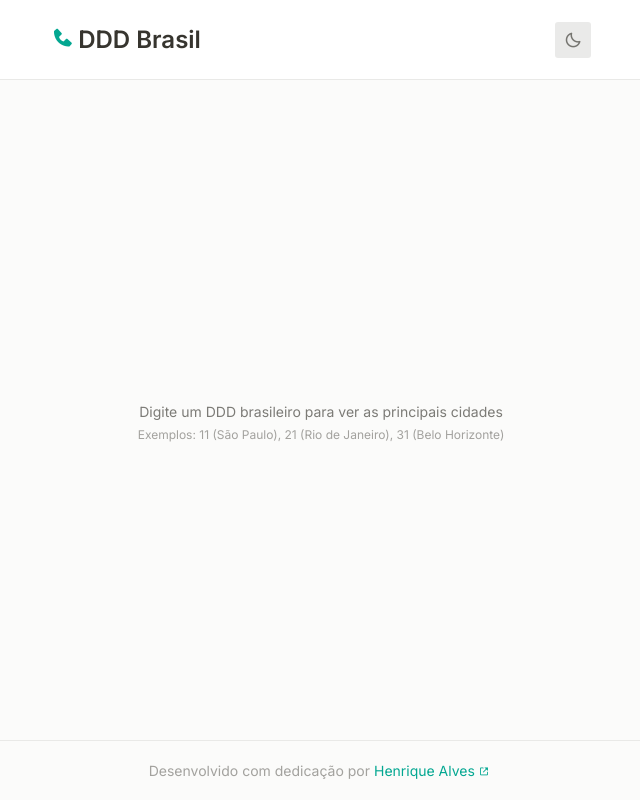
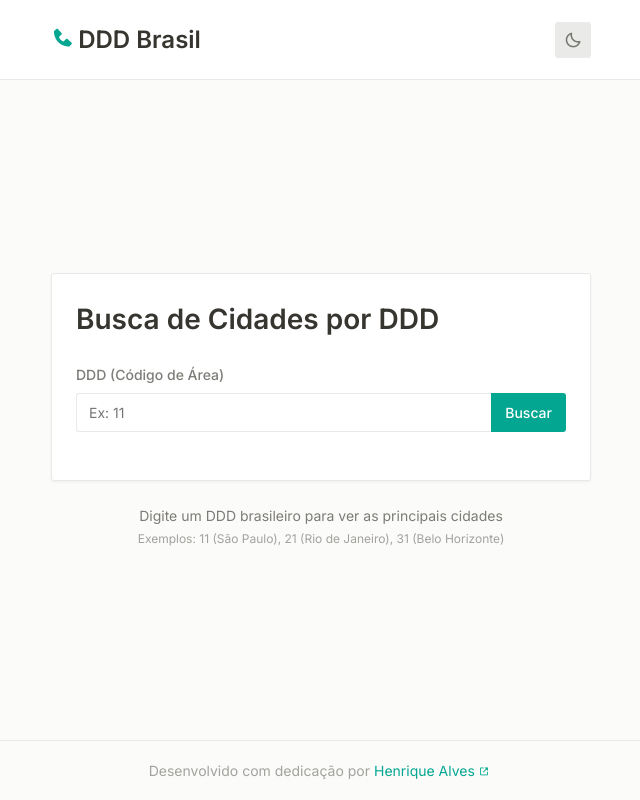
Before and after one commit to henrique013/ddd, a React (Vite) app: page / in a window 1280 px wide. Shown: the whole page, without its empty margins (319-959 px from the left). Built offline with nearby package versions, Linux system fonts and the light colour scheme.

Commit message:
add CityFinder component draft

```diff
--- /dev/null
+++ b/src/components/CityFinder/CityFinder.module.css
@@ -0,0 +1,81 @@
+.cityFinder {
+  background-color: var(--color-bg-secondary);
+  border-radius: 3px;
+  box-shadow: 0 1px 3px var(--color-shadow);
+  overflow: hidden;
+  border: 1px solid var(--color-border);
+  transition:
+    background-color 0.3s ease,
+    border-color 0.3s ease,
+    box-shadow 0.3s ease;
+  padding: 1.5rem;
+}
+
+.cityFinder h2 {
+  margin-bottom: 1.5rem;
+}
+
+.cityFinder :global(.formGroup) {
+  margin-bottom: 1.5rem;
+}
+
+.cityFinder :global(.dddLabel) {
+  display: block;
+  font-size: 0.875rem;
+  font-weight: 500;
+  margin-bottom: 0.5rem;
+  color: var(--color-text-secondary);
+  transition: color 0.3s ease;
+}
+
+.cityFinder :global(.inputGroup) {
+  display: flex;
+}
+
+.cityFinder :global(.dddInput) {
+  flex: 1;
+  padding: 0.625rem 0.75rem;
+  font-size: 0.875rem;
+  font-family: var(--font-family);
+  border: 1px solid var(--color-border);
+  border-right: none;
+  border-radius: 3px 0 0 3px;
+  outline: none;
+  transition:
+    border-color 0.3s ease,
+    background-color 0.3s ease,
+    color 0.3s ease;
+  color: var(--color-text-primary);
+  background-color: var(--color-bg-secondary);
+}
+
+.cityFinder :global(.dddInput:focus) {
+  border-color: var(--color-accent);
+}
+
+.cityFinder :global(.btn) {
+  padding: 0.625rem 0.875rem;
+  font-size: 0.875rem;
+  font-family: var(--font-family);
+  font-weight: 500;
+  background-color: var(--color-accent);
+  color: white;
+  border: none;
+  border-radius: 0 3px 3px 0;
+  cursor: pointer;
+}
+
+.cityFinder :global(.btn:hover) {
+  background-color: var(--color-accent--hover);
+}
+
+.cityFinder :global(.errorMessage) {
+  display: none;
+  margin-top: 0.5rem;
+  color: var(--color-error);
+  font-size: 0.75rem;
+}
+
+.cityFinder :global(.errorMessage.active) {
+  display: block;
+}
--- /dev/null
+++ b/src/components/CityFinder/CityFinder.tsx
@@ -0,0 +1,29 @@
+import styles from '@/components/CityFinder/CityFinder.module.css'
+
+function CityFinder() {
+  return (
+    <div className={styles.cityFinder}>
+      <h2>Busca de Cidades por DDD</h2>
+      <div className="formGroup">
+        <label htmlFor="dddInput" className="dddLabel">
+          DDD (Código de Área)
+        </label>
+        <div className="inputGroup">
+          <input
+            type="text"
+            id="dddInput"
+            className="dddInput"
+            placeholder="Ex: 11"
+            maxLength={2}
+            pattern="[0-9]*"
+            inputMode="numeric"
+          />
+          <button className="btn">Buscar</button>
+        </div>
+        <div className="errorMessage">Por favor, digite um DDD válido</div>
+      </div>
+    </div>
+  )
+}
+
+export default CityFinder
--- a/src/components/Main/Main.tsx
+++ b/src/components/Main/Main.tsx
@@ -1,9 +1,10 @@
 import styles from '@/components/Main/Main.module.css'
-
+import CityFinder from '@/components/CityFinder/CityFinder'
 function Main() {
   return (
     <main className={styles.main}>
       <div className="pageContainer">
+        <CityFinder />
         <div className="helperText">
           <p className="textMuted">Digite um DDD brasileiro para ver as principais cidades</p>
           <p className="textSmall">Exemplos: 11 (São Paulo), 21 (Rio de Janeiro), 31 (Belo Horizonte)</p>
```
